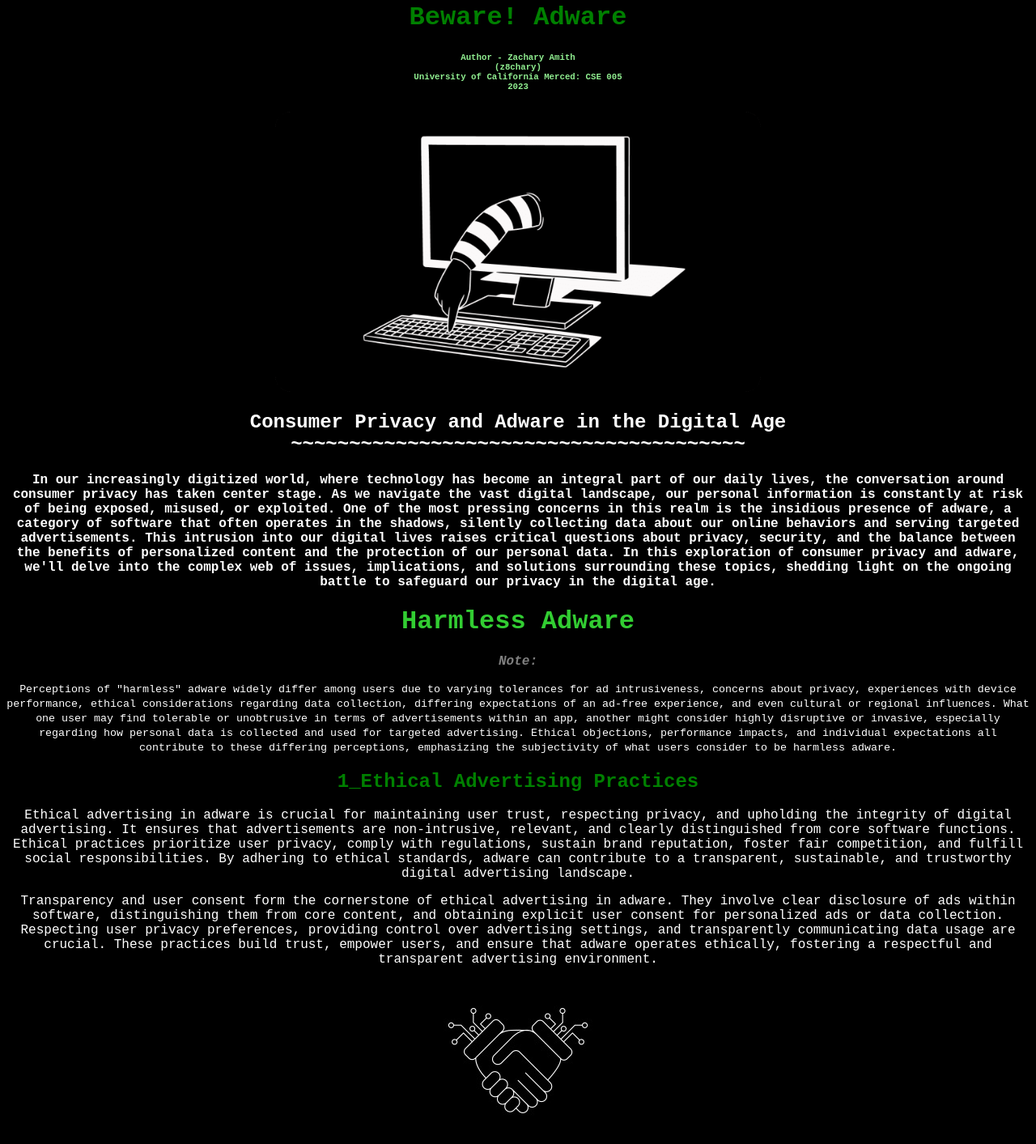
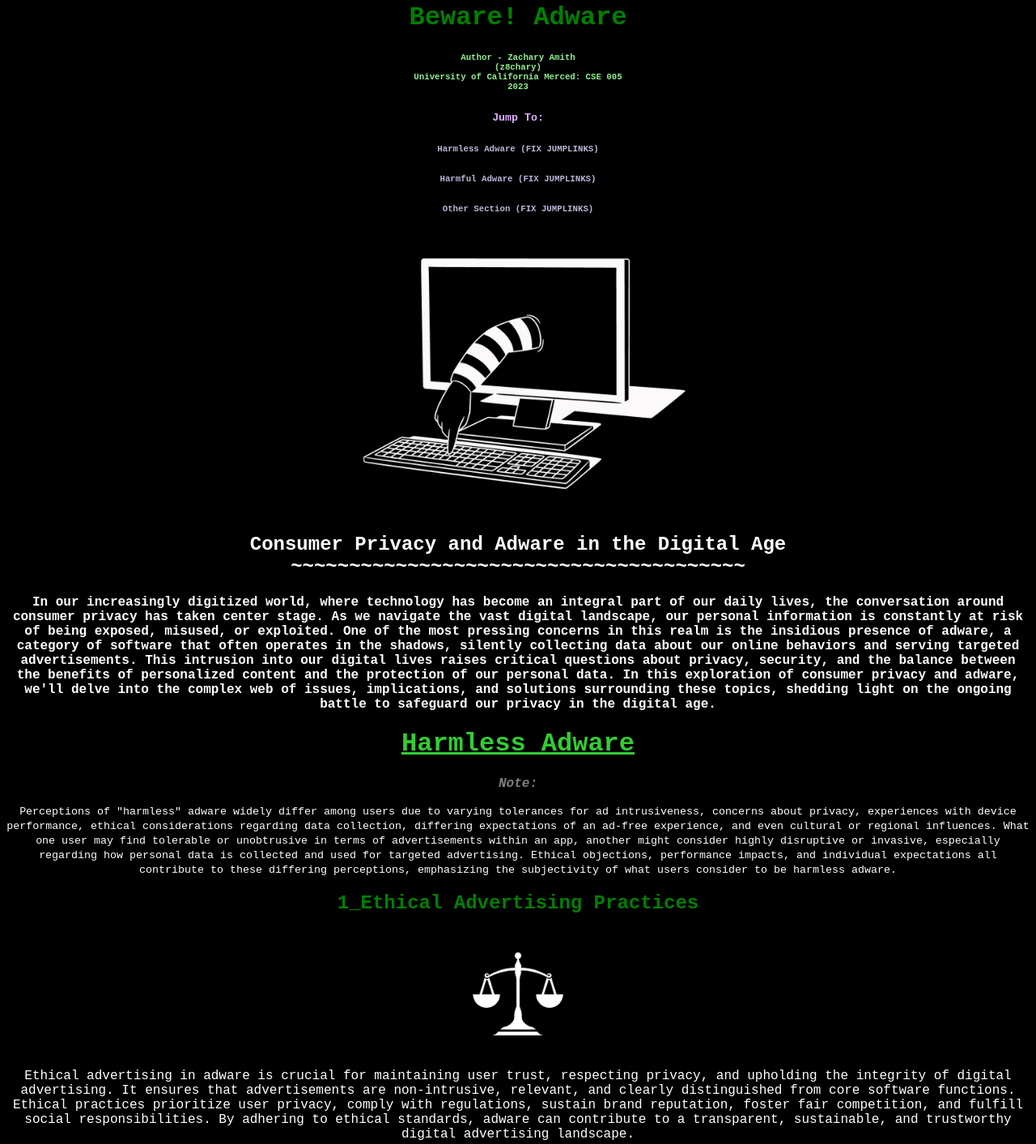
Before and after one commit to RogueZach/Beware-Adware, a plain HTML site: page BewareAdware.html in a window 1280 px wide. Shown: the part 18-1431 px from the top of the page at 81% size. Drawn offline with Linux system fonts and the light colour scheme; files whose address does not match are found by name.

Commit message:
added balance scale image and added jumplinks

```diff
--- a/BewareAdware.html
+++ b/BewareAdware.html
@@ -22,6 +22,26 @@
     <h6>
         <font color="lightgreen">
             Author - Zachary Amith <br> (z8chary) <br> University of California Merced: CSE 005 <br> 2023
+        </font>
+    </h6>
+    <h5>
+        <font color="#E0B0FF">
+            Jump To:
+        </font>
+    </h5>
+    <h6>
+        <font color="#BDB5D5">
+            Harmless Adware (FIX JUMPLINKS)
+        </font>
+    </h6>
+    <h6>
+        <font color="#BDB5D5">
+            Harmful Adware (FIX JUMPLINKS)
+        </font>
+    </h6>
+    <h6>
+        <font color="#BDB5D5">
+            Other Section (FIX JUMPLINKS)
         </font>
     </h6>
     <img src="/Users/zach/imports/CSE 005 Website/computer hacker bw.png" alt="Computer Hacker"
@@ -53,7 +73,7 @@
     </h4>
     <h1>
         <font color="limegreen">
-            Harmless Adware
+            <u> Harmless Adware</u>
         </font>
     </h1>
     <p>
@@ -88,6 +108,9 @@
             1_Ethical Advertising Practices
         </font>
     </h2>
+    <img src="/Users/zach/imports/CSE 005 Website/BalanceScale.png" alt="Balance Scale"
+    width="150"
+    height="auto">
     <p>
         <font color="white">
             Ethical advertising in adware is crucial
@@ -348,6 +371,7 @@
         </font>
     </p>
     <p>
+        <font color="white">
             Examining the financial incentives behind harmful adware reveals a
             complex ecosystem driven by profit motives. Adware creators and
             distributors often seek financial gains through various means, such as
@@ -358,6 +382,7 @@
             incentivizes the proliferation of adware, leading to its integration
             into apps or software, often deceiving users into unknowingly becoming
             part of this monetization scheme.
+        </font>
     </p>
     <p>
         <font color="white">
@@ -367,6 +392,7 @@
         </font>
     </p>
     <p>
+        <font color="white">
             Cybercriminals profit significantly from adware campaigns by
             exploiting users' devices for malicious purposes. They employ adware
             as a gateway to more nefarious activities, using it to distribute malware,
@@ -377,6 +403,7 @@
             these illicit activities incentivize cybercriminals to continually refine
             their adware strategies, making it a lucrative avenue for malicious actors
             to exploit unsuspecting users.
+        </font>
     </p>
 </body>
 </html>
```
Also changed, not shown: BalanceScale.png (added). Lines whose indentation alone changed are shown as unchanged.
